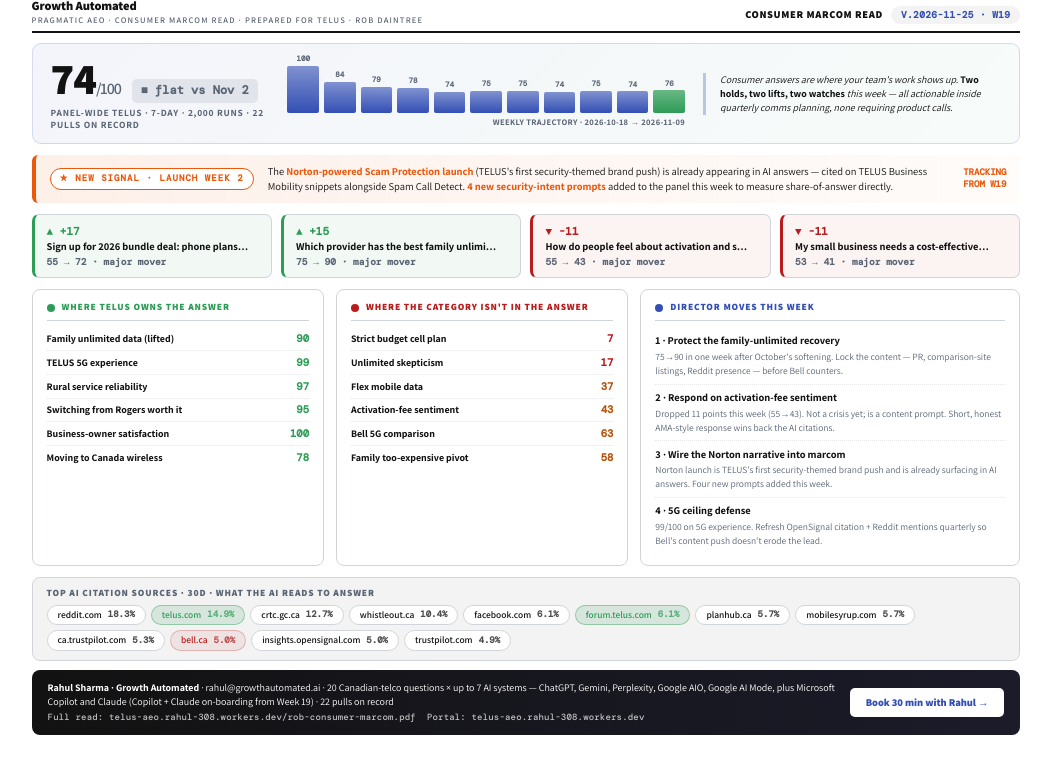
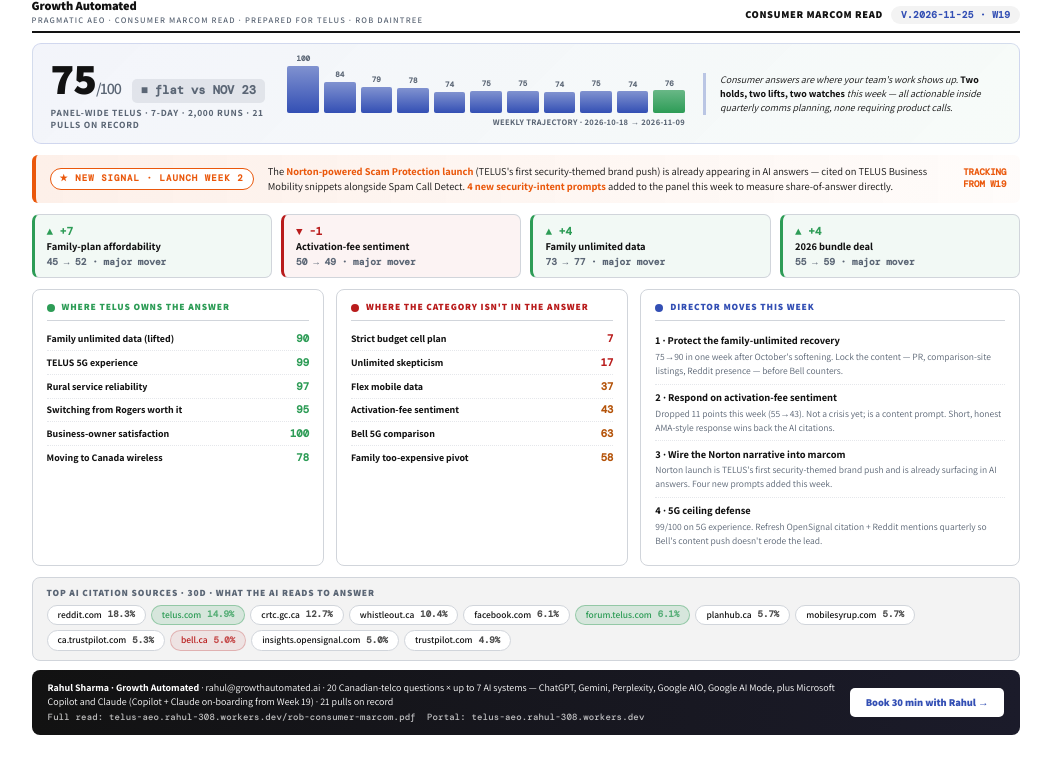
Before and after one commit to rsharma-oss/Telus-Answer-Engine-Optimization, a plain HTML site: page rob-consumer-marcom.html in a window 1280 px wide. Shown: the whole page, without its empty margins (114-1165 px from the left). Drawn offline with nearby package versions, Linux system fonts and the light colour scheme; a web font is replaced by a local one.

Commit message:
Longitudinal record 2026-11-25 exec band rob-consumer-marcom.html (automated weekly pull)

```diff
--- a/rob-consumer-marcom.html
+++ b/rob-consumer-marcom.html
@@ -115,10 +115,10 @@
 <div class="hero">
   <div>
     <div class="hero-score-wrap">
-      <div class="hero-score">74<small>/100</small></div>
-      <div class="hero-delta">■ flat vs Nov 2</div>
+      <div class="hero-score">75<small>/100</small></div>
+      <div class="hero-delta">■ flat vs NOV 23</div>
     </div>
-    <div class="hero-label">Panel-wide TELUS · 7-day · 2,000 runs · 22 pulls on record</div>
+    <div class="hero-label">Panel-wide TELUS · 7-day · 2,000 runs · 21 pulls on record</div>
   </div>
   <div>
     <div class="spark"><div class="b" data-v="100" style="height:90%"></div><div class="b" data-v="84" style="height:59%"></div><div class="b" data-v="79" style="height:49%"></div><div class="b" data-v="78" style="height:47%"></div><div class="b" data-v="74" style="height:40%"></div><div class="b" data-v="75" style="height:42%"></div><div class="b" data-v="75" style="height:42%"></div><div class="b" data-v="74" style="height:40%"></div><div class="b" data-v="75" style="height:42%"></div><div class="b" data-v="74" style="height:41%"></div><div class="b latest" data-v="76" style="height:43%"></div></div><div class="spark-caption">Weekly trajectory · 2026-10-18 → 2026-11-09</div>
@@ -136,10 +136,10 @@
   <div class="norton-cta">TRACKING<br>FROM W19</div>
 </div>
 <div class="movers">
-  <div class="mover up"><span class="delta">▲ +17</span><span class="label">Sign up for 2026 bundle deal: phone plans…</span><span class="score">55 → 72 · major mover</span></div>
-  <div class="mover up"><span class="delta">▲ +15</span><span class="label">Which provider has the best family unlimi…</span><span class="score">75 → 90 · major mover</span></div>
-  <div class="mover down"><span class="delta">▼ -11</span><span class="label">How do people feel about activation and s…</span><span class="score">55 → 43 · major mover</span></div>
-  <div class="mover down"><span class="delta">▼ -11</span><span class="label">My small business needs a cost-effective…</span><span class="score">53 → 41 · major mover</span></div>
+  <div class="mover up"><span class="delta">▲ +7</span><span class="label">Family-plan affordability</span><span class="score">45 → 52 · major mover</span></div>
+  <div class="mover down"><span class="delta">▼ -1</span><span class="label">Activation-fee sentiment</span><span class="score">50 → 49 · major mover</span></div>
+  <div class="mover up"><span class="delta">▲ +4</span><span class="label">Family unlimited data</span><span class="score">73 → 77 · major mover</span></div>
+  <div class="mover up"><span class="delta">▲ +4</span><span class="label">2026 bundle deal</span><span class="score">55 → 59 · major mover</span></div>
 </div>
 
 <div class="cols">
@@ -194,7 +194,7 @@
 
 <div class="foot">
   <div class="foot-l">
-    <b>Rahul Sharma · Growth Automated</b> · rahul@growthautomated.ai · 20 Canadian-telco questions × up to 7 AI systems — ChatGPT, Gemini, Perplexity, Google AIO, Google AI Mode, plus Microsoft Copilot and Claude (Copilot + Claude on-boarding from Week 19) · 22 pulls on record<br>
+    <b>Rahul Sharma · Growth Automated</b> · rahul@growthautomated.ai · 20 Canadian-telco questions × up to 7 AI systems — ChatGPT, Gemini, Perplexity, Google AIO, Google AI Mode, plus Microsoft Copilot and Claude (Copilot + Claude on-boarding from Week 19) · 21 pulls on record<br>
     <span class="link">Full read: telus-aeo.rahul-308.workers.dev/rob-consumer-marcom.pdf</span>
     <span class="link">Portal: telus-aeo.rahul-308.workers.dev</span>
   </div>
```
